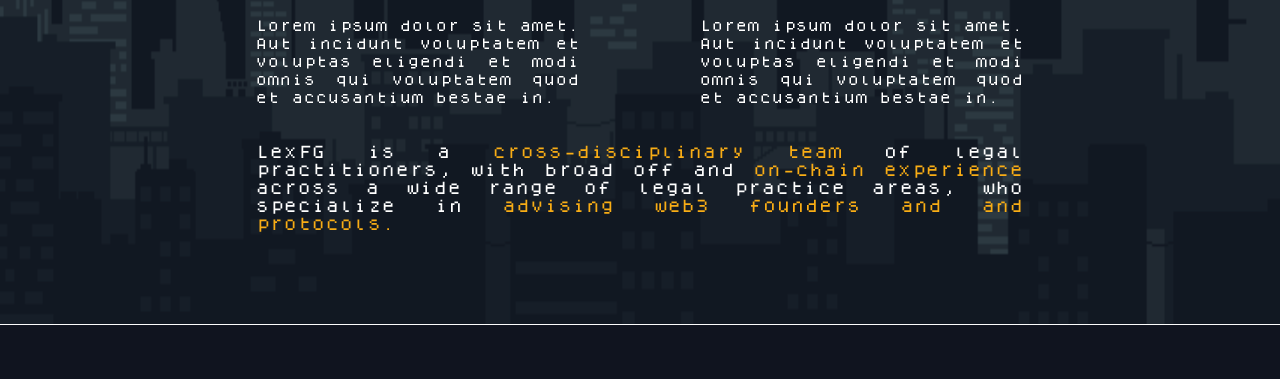
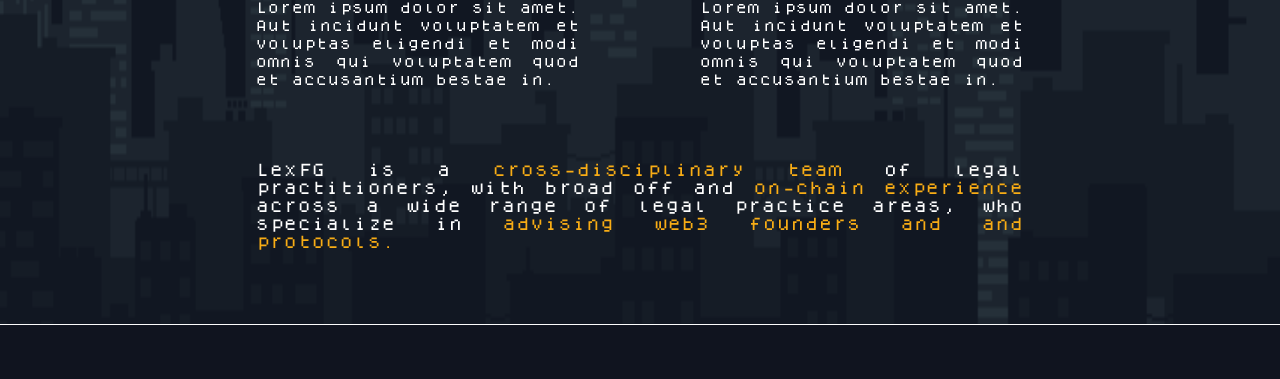
Before and after one commit to adub20018/LexFG, an Astro site: page / in a window 1280 px wide. Shown: the part 349-728 px from the top of the page. Built offline with nearby package versions, Linux system fonts and the light colour scheme; Astro itself is replaced by a stand-in of ours.

Commit message:
general touch ups

```diff
--- a/src/pages/index.astro
+++ b/src/pages/index.astro
@@ -12,8 +12,10 @@
 <main>
   <TopNav />
   <div class="hero-section">
-    <div class="hero-section__dim"></div>
-    <img class="hero-section__img" src="/assets/images/CitySkyline.png" />
+    <img
+      class="hero-section__img"
+      src="/assets/images/CitySkyline-dimmed.png"
+    />
     <div class="hero-section__text">
       <h1 class="title">
         A Fullstack, Web3 Law Firm for Blockchain Startups, NFT Investors &
--- a/src/styles/sass/_index.scss
+++ b/src/styles/sass/_index.scss
@@ -6,13 +6,15 @@
   width: 60vw;
 }
 .hero-section {
-  height: 50rem;
+  height: auto;
   display: flex;
   flex-direction: column;
   justify-content: center;
   align-items: center;
+  padding-top: 5rem;
+  padding-bottom: 5rem;
   &__img {
-    height: 50rem;
+    height: 100%;
     width: 100%;
     position: absolute;
     z-index: -1;
@@ -20,14 +22,6 @@
   &__text {
     width: 60vw;
     z-index: 1;
-  }
-  &__dim {
-    position: absolute;
-    height: 50rem;
-    background-color: $color-dark-gray;
-    width: 100%;
-    opacity: 0.6;
-    z-index: 0;
   }
 }
 
@@ -46,6 +40,7 @@
   }
 }
 .hero-text {
+  margin-top: 5rem;
   font-size: 14px;
 }
 
@@ -53,6 +48,7 @@
   color: $color-orange;
 }
 .services {
+  height: 100%;
   background-color: $color-dark-gray;
   display: flex;
   flex-direction: column;
@@ -68,7 +64,6 @@
 
 .service-card {
   display: grid;
-
   &__container {
     display: grid;
     grid-template-columns: 20vw 20vw 20vw;
@@ -102,12 +97,13 @@
 }
 
 .bottom {
-  height: 45rem;
+  height: 100%;
   background-color: $color-gray;
   display: flex;
   flex-direction: column;
   align-items: center;
   padding-top: 5rem;
+  padding-bottom: 5rem;
   &__text {
     width: 60vw;
     margin-top: 1rem;
--- a/src/styles/sass/components/_TopNav.scss
+++ b/src/styles/sass/components/_TopNav.scss
@@ -3,15 +3,19 @@
   background-color: $color-dark-gray;
   border-bottom: 1px solid $color-white;
   &__logo {
+    display: flex;
+    align-items: center;
     height: 6rem;
   }
   & ul {
     display: flex;
+    align-items: center;
     gap: 2rem;
+    padding: 0;
     padding-left: 5rem;
     padding-right: 5rem;
+    height: 6rem;
     margin: 0;
-    height: 6rem;
     & li {
       display: inline-block;
       & a {
```
Also changed, not shown: public/assets/images/CitySkyline-dimmed.png (added), src/styles/style.css, 1 other file.
